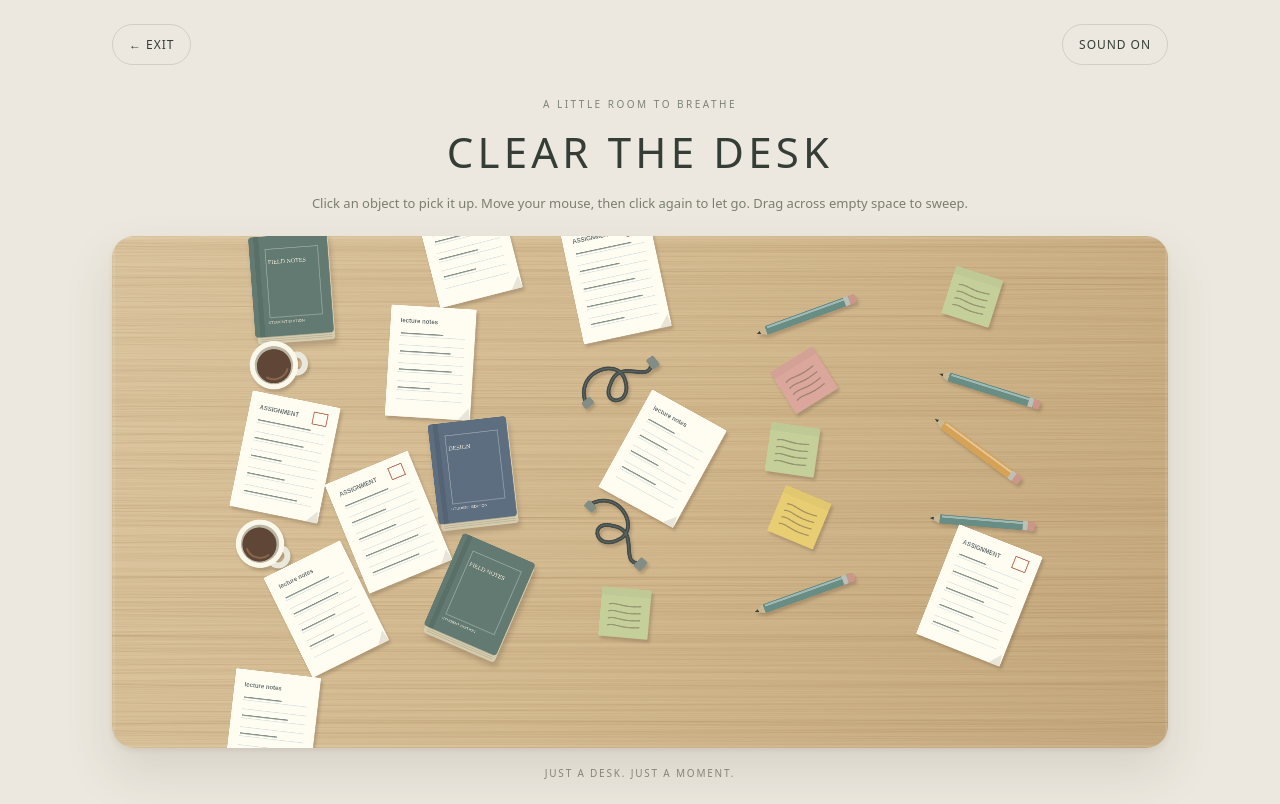
After one commit to wilson-byte-vc/carry-stress-management, a Flask app: page /game/clear-desk in a window 1280 px wide. The commit adds this page. Run offline with Flask 3, Linux system fonts and the light colour scheme; the visitor is signed in with stand-in values (Sample User, id 1); parts of the project's set-up code (start-up, migrations or seed data) failed here and were passed over; some libraries are stand-ins or nearby versions.

Commit message:
Update project

```diff
--- a/app.py
+++ b/app.py
@@ -1322,6 +1322,12 @@ def play_keep_the_light():
     return render_template("keep_the_light.html")
 
 
+@app.route("/game/clear-desk")
+@login_required
+def play_clear_desk():
+    return render_template("clear_desk.html")
+
+
 @app.route("/game/target-range")
 @login_required
 def play_target_range():
@@ -1345,7 +1351,9 @@ def meditate_complete():
 @app.route("/games/<slug>")
 @login_required
 def play_game(slug):
-    titles = {"crush": "Crush a Word", "break": "Break the Pile", "targets": "Target Range"}
+    if slug == "targets":
+        return render_template("target_range.html")
+    titles = {"crush": "Crush a Word", "break": "Break the Pile"}
     if slug not in titles:
         abort(404)
     return render_template("play_game.html", slug=slug, title=titles[slug])
--- /dev/null
+++ b/static/js/clear-desk.js
@@ -0,0 +1,333 @@
+(() => {
+  'use strict';
+  const canvas = document.getElementById('desk');
+  const ctx = canvas.getContext('2d');
+  const finish = document.getElementById('finish');
+  const again = document.getElementById('again');
+  const soundButton = document.getElementById('sound');
+  const reduced = matchMedia('(prefers-reduced-motion: reduce)').matches;
+  const rand = (a, b) => a + Math.random() * (b - a);
+  const clamp = (v, a, b) => Math.max(a, Math.min(b, v));
+  const types = {
+    paper: { w: 76, h: 99, mass: .55, drag: 1.5, bounce: .18 },
+    assignment: { w: 80, h: 105, mass: .6, drag: 1.6, bounce: .18 },
+    note: { w: 44, h: 44, mass: .3, drag: 2.1, bounce: .2 },
+    book: { w: 70, h: 94, mass: 3.8, drag: 3.2, bounce: .12 },
+    pencil: { w: 94, h: 8, mass: .45, drag: 1.1, bounce: .4 },
+    cup: { w: 43, h: 43, mass: 2.1, drag: 2.2, bounce: .3 },
+    cable: { w: 86, h: 45, mass: .8, drag: 2.4, bounce: .1 }
+  };
+  let width = 0, height = 0, bodies = [], particles = [], trail = [];
+  let pointer = null, brush = null, complete = false, accumulator = 0, last = 0;
+  let grabbed = null;
+  let clickCarry = false;
+  let audio = null, noise = null, sound = true, lastSound = 0;
+  const keys = new Set();
+  let wood;
+
+  function initAudio() {
+    if (!sound) return;
+    try {
+      if (!audio) {
+        audio = new (window.AudioContext || window.webkitAudioContext)();
+        noise = audio.createBuffer(1, audio.sampleRate * .25, audio.sampleRate);
+        const data = noise.getChannelData(0);
+        for (let i = 0; i < data.length; i++) data[i] = Math.random() * 2 - 1;
+      }
+      if (audio.state === 'suspended') audio.resume().catch(() => {});
+    } catch (_) { audio = null; }
+  }
+  function impact(body, speed, clearing = false) {
+    if (!sound || !audio || audio.state !== 'running' || speed < 35) return;
+    const now = audio.currentTime;
+    if (now - lastSound < .035) return;
+    lastSound = now;
+    const paper = ['paper', 'assignment', 'note', 'cable'].includes(body.kind);
+    const gain = audio.createGain();
+    const filter = audio.createBiquadFilter();
+    filter.type = 'lowpass';
+    filter.frequency.value = paper ? 1500 : 1100;
+    const source = paper ? audio.createBufferSource() : audio.createOscillator();
+    if (paper) source.buffer = noise;
+    else {
+      source.type = 'sine';
+      source.frequency.setValueAtTime(body.kind === 'cup' ? 680 : body.kind === 'pencil' ? 360 : 115, now);
+      source.frequency.exponentialRampToValueAtTime(body.kind === 'cup' ? 330 : 65, now + .12);
+    }
+    const duration = paper ? .16 : .14;
+    gain.gain.setValueAtTime(.001, now);
+    gain.gain.exponentialRampToValueAtTime(clamp(speed / 7000, .015, .075) * (clearing ? .7 : 1), now + .008);
+    gain.gain.exponentialRampToValueAtTime(.001, now + duration);
+    source.connect(filter).connect(gain).connect(audio.destination);
+    source.start(now); source.stop(now + duration);
+    source.onended = () => { source.disconnect(); filter.disconnect(); gain.disconnect(); };
+  }
+
+  function rounded(c, x, y, w, h, r, fill) {
+    c.fillStyle = fill; c.beginPath(); c.roundRect(x, y, w, h, r); c.fill();
+  }
+  function texture(body) {
+    const surface = document.createElement('canvas');
+    surface.width = (body.w + 24) * 2; surface.height = (body.h + 24) * 2;
+    const c = surface.getContext('2d'); c.scale(2, 2); c.translate(12, 12);
+    const w = body.w, h = body.h;
+    const ink = '#6f7978';
+    if (body.kind === 'paper' || body.kind === 'assignment') {
+      rounded(c, 0, 0, w, h, 1, '#fffdf2');
+      c.fillStyle = '#d8e2e1';
+      for (let y = 30; y < h - 9; y += 9) c.fillRect(10, y, w - 20, .7);
+      c.fillStyle = ink; c.font = 'bold 6px sans-serif';
+      c.fillText(body.kind === 'assignment' ? 'ASSIGNMENT' : 'lecture notes', 10, 17, w - 20);
+      c.fillStyle = '#85938d';
+      for (let y = 27; y < h - 15; y += 18) c.fillRect(11, y, rand(w * .3, w * .65), 1.3);
+      c.fillStyle = '#e8e4d7'; c.beginPath(); c.moveTo(w - 12, h); c.lineTo(w - 2, h - 12); c.lineTo(w, h); c.fill();
+      if (body.kind === 'assignment') { c.strokeStyle = '#b8745c'; c.lineWidth = 1; c.strokeRect(w - 25, 9, 14, 12); }
+    } else if (body.kind === 'book') {
+      rounded(c, 2, 4, w - 1, h - 2, 3, '#d5ccae');
+      for (let y = h - 7; y < h; y += 2) { c.fillStyle = '#aea68f'; c.fillRect(5, y, w - 7, .5); }
+      rounded(c, 0, 0, w, h - 5, 3, body.color);
+      c.fillStyle = '#00000018'; c.fillRect(5, 0, 5, h - 5);
+      c.strokeStyle = '#ffffff45'; c.strokeRect(16, 13, w - 26, h - 37);
+      c.fillStyle = '#f5edd9'; c.font = '6px serif'; c.fillText(body.label, 18, 28, w - 26);
+      c.font = '4px sans-serif'; c.fillText('STUDENT EDITION', 14, h - 18, w - 20);
+    } else if (body.kind === 'note') {
+      rounded(c, 0, 0, w, h, 1, body.color);
+      c.fillStyle = '#00000008'; c.fillRect(0, 0, w, 8);
+      c.strokeStyle = '#72695490'; c.lineWidth = 1.3;
+      for (let y = 17; y < h - 7; y += 7) { c.beginPath(); c.moveTo(8, y); c.bezierCurveTo(16, y - 3, 20, y + 3, w - 9, y); c.stroke(); }
+    } else if (body.kind === 'pencil') {
+      rounded(c, 10, 0, w - 16, h, 1, body.color);
+      c.fillStyle = '#ffffff60'; c.fillRect(12, 1, w - 20, 2);
+      c.fillStyle = '#c9b893'; c.beginPath(); c.moveTo(10, 0); c.lineTo(0, h / 2); c.lineTo(10, h); c.fill();
+      c.fillStyle = '#3c3d37'; c.beginPath(); c.moveTo(4, h / 2 - 1.5); c.lineTo(0, h / 2); c.lineTo(4, h / 2 + 1.5); c.fill();
+      rounded(c, w - 7, 0, 7, h, 2, '#cc9688'); c.fillStyle = '#bcc0b7'; c.fillRect(w - 12, 0, 5, h);
+    } else if (body.kind === 'cup') {
+      c.strokeStyle = '#e9e8db'; c.lineWidth = 6; c.beginPath(); c.ellipse(w - 1, h / 2, 8, 9, 0, 0, Math.PI * 2); c.stroke();
+      c.fillStyle = '#faf8ea'; c.beginPath(); c.arc(w / 2, h / 2, w / 2, 0, Math.PI * 2); c.fill();
+      c.fillStyle = '#bbb6a4'; c.beginPath(); c.arc(w / 2, h / 2, w / 2 - 5, 0, Math.PI * 2); c.fill();
+      c.fillStyle = '#604637'; c.beginPath(); c.arc(w / 2, h / 2 + 1, w / 2 - 7, 0, Math.PI * 2); c.fill();
+      c.strokeStyle = '#bd936270'; c.lineWidth = 2; c.beginPath(); c.arc(w / 2, h / 2, w / 2 - 10, .3, 2.2); c.stroke();
+    } else {
+      c.strokeStyle = '#424b47'; c.lineWidth = 4; c.lineCap = 'round';
+      c.beginPath(); c.moveTo(4, 20); c.bezierCurveTo(13, -10, 53, 1, 50, 22); c.bezierCurveTo(42, 53, 12, 32, 35, 20); c.bezierCurveTo(59, 4, 65, 44, 80, 29); c.stroke();
+      c.strokeStyle = '#ffffff28'; c.lineWidth = 1; c.stroke();
+      rounded(c, 0, 17, 11, 8, 2, '#828d86'); rounded(c, 77, 23, 9, 12, 2, '#828d86');
+    }
+    return surface;
+  }
+  function makeWood() {
+    wood = document.createElement('canvas'); wood.width = width * 2; wood.height = height * 2;
+    const c = wood.getContext('2d'); c.scale(2, 2);
+    const g = c.createLinearGradient(0, 0, width, height); g.addColorStop(0, '#ddc7a1'); g.addColorStop(.5, '#d5bb91'); g.addColorStop(1, '#c7ab80'); c.fillStyle = g; c.fillRect(0, 0, width, height);
+    for (let i = 0; i < height * 2; i++) {
+      const y = rand(0, height); c.strokeStyle = `rgba(110,77,39,${rand(.018,.055)})`; c.lineWidth = rand(.3, 1);
+      c.beginPath(); c.moveTo(0, y); c.bezierCurveTo(width * .3, y + rand(-9, 9), width * .7, y + rand(-9, 9), width, y + rand(-3, 3)); c.stroke();
+    }
+    c.strokeStyle = '#8c673423'; c.lineWidth = 1;
+    for (let y = height / 3; y < height; y += height / 3) { c.beginPath(); c.moveTo(0, y); c.lineTo(width, y); c.stroke(); }
+    c.strokeStyle = '#ffffff30'; c.strokeRect(2, 2, width - 4, height - 4);
+  }
+  function resize() {
+    const rect = canvas.getBoundingClientRect(), oldW = width, oldH = height;
+    width = rect.width; height = rect.height;
+    const dpr = Math.min(devicePixelRatio || 1, 2);
+    canvas.width = Math.round(width * dpr); canvas.height = Math.round(height * dpr);
+    ctx.setTransform(dpr, 0, 0, dpr, 0, 0);
+    if (oldW) bodies.forEach(b => { b.x *= width / oldW; b.y *= height / oldH; });
+    stop(); makeWood();
+  }
+  function reset(focusDesk = false) {
+    stop(); complete = false; finish.hidden = true; bodies = []; particles = []; trail = [];
+    const scale = clamp(width / 660, .62, 1.12);
+    const kinds = ['book','paper','assignment','pencil','note','cup','paper','cable','note','pencil','assignment','book','paper','note','pencil','cup','assignment','cable','note','pencil','paper','book','note','pencil','assignment','paper'];
+    kinds.forEach((kind, i) => {
+      const t = types[kind];
+      const b = { ...t, kind, w: t.w * scale, h: t.h * scale,
+        x: width * (.16 + (i % 5) * .165) + rand(-12,12),
+        y: height * (.14 + Math.floor(i / 5) * .14) + rand(-12,12),
+        angle: rand(-.75,.75), vx: 0, vy: 0, spin: 0, fall: 0, phase: rand(0,6.28),
+        color: kind === 'book' ? ['#627a72','#aa755b','#5d6e80'][i % 3] : kind === 'note' ? ['#e8cd72','#c5cf9a','#dba69b'][i % 3] : ['#d6a255','#688d84'][i % 2],
+        label: ['FIELD NOTES','LITERATURE','DESIGN'][i % 3] };
+      b.invMass = 1 / b.mass; b.inertia = b.mass * (b.w*b.w + b.h*b.h) / 12;
+      b.sprite = texture(b); bodies.push(b);
+    });
+    if (focusDesk) canvas.focus({ preventScroll: true });
+  }
+
+  // Oriented-box contacts give long pencils and heavy books their own leverage.
+  function axes(b) { const c = Math.cos(b.angle), s = Math.sin(b.angle); return [{x:c,y:s},{x:-s,y:c}]; }
+  function collision(a, b) {
+    const aa = axes(a), ba = axes(b), dx = b.x-a.x, dy = b.y-a.y;
+    let overlap = Infinity, normal;
+    for (const n of [...aa, ...ba]) {
+      const ra = a.w/2*Math.abs(n.x*aa[0].x+n.y*aa[0].y) + a.h/2*Math.abs(n.x*aa[1].x+n.y*aa[1].y);
+      const rb = b.w/2*Math.abs(n.x*ba[0].x+n.y*ba[0].y) + b.h/2*Math.abs(n.x*ba[1].x+n.y*ba[1].y);
+      const d = dx*n.x+dy*n.y, penetration = ra+rb-Math.abs(d);
+      if (penetration <= 0) return;
+      if (penetration < overlap) { overlap = penetration; normal = {x:n.x*(d<0?-1:1),y:n.y*(d<0?-1:1)}; }
+    }
+    const n = normal, inv = a.invMass+b.invMass;
+    const correction = Math.max(0, overlap-.4)*.65/inv;
+    a.x -= n.x*correction*a.invMass; a.y -= n.y*correction*a.invMass;
+    b.x += n.x*correction*b.invMass; b.y += n.y*correction*b.invMass;
+    const velocity = (b.vx-a.vx)*n.x+(b.vy-a.vy)*n.y;
+    if (velocity >= 0) return;
+    const impulse = -(1+Math.min(a.bounce,b.bounce))*velocity/inv;
+    a.vx -= impulse*n.x*a.invMass; a.vy -= impulse*n.y*a.invMass;
+    b.vx += impulse*n.x*b.invMass; b.vy += impulse*n.y*b.invMass;
+    const tangent = (b.vx-a.vx)*-n.y+(b.vy-a.vy)*n.x;
+    const friction = clamp(-tangent/inv,-impulse*.2,impulse*.2);
+    a.vx += friction*n.y*a.invMass; a.vy -= friction*n.x*a.invMass;
+    b.vx -= friction*n.y*b.invMass; b.vy += friction*n.x*b.invMass;
+    a.spin = clamp(a.spin-friction*Math.min(a.w,a.h)/a.inertia,-18,18);
+    b.spin = clamp(b.spin-friction*Math.min(b.w,b.h)/b.inertia,-18,18);
+    if (-velocity > 90) { impact(a, -velocity); dust((a.x+b.x)/2,(a.y+b.y)/2,-velocity); }
+  }
+  function dust(x,y,speed) {
+    if (reduced || particles.length > 70) return;
+    for(let i=0;i<3;i++) particles.push({x,y,vx:rand(-1,1)*Math.min(speed,200)*.2,vy:rand(-1,1)*40,life:.3,max:.3});
+  }
+  function sweep(from, to, seconds) {
+    if (complete) return;
+    const dx = to.x-from.x, dy = to.y-from.y, distance = Math.hypot(dx,dy);
+    if (distance < .2) return;
+    const speed = clamp(distance/Math.max(seconds,.008),30,2200);
+    const nx = dx/distance, ny = dy/distance, radius = width < 600 ? 26 : 30;
+    for (const b of bodies) {
+      if (b.fall) continue;
+      // Sample the entire stroke so even a fast swipe cannot skip a pencil.
+      const steps = Math.ceil(distance/8), c = Math.cos(b.angle), s = Math.sin(b.angle);
+      for (let i=0;i<=steps;i++) {
+        const px=from.x+dx*i/steps, py=from.y+dy*i/steps;
+        if(px<0||py<0||px>width||py>height) continue;
+        const lx=(px-b.x)*c+(py-b.y)*s, ly=-(px-b.x)*s+(py-b.y)*c;
+        const qx=clamp(lx,-b.w/2,b.w/2), qy=clamp(ly,-b.h/2,b.h/2);
+        if(Math.hypot(lx-qx,ly-qy)>radius) continue;
+        const along=b.vx*nx+b.vy*ny;
+        const target=clamp(speed*1.12+100,140,2300);
+        const impulse=Math.max(0,target-along)*(.85/(1+b.mass*.3));
+        b.vx+=nx*impulse; b.vy+=ny*impulse;
+        const rx=qx*c-qy*s, ry=qx*s+qy*c;
+        b.spin=clamp(b.spin+(rx*ny-ry*nx)*impulse*b.mass/b.inertia*.35,-20,20);
+        impact(b,speed); break;
+      }
+    }
+    if(!reduced) { trail.push({x:to.x,y:to.y,life:.18}); if(trail.length>24) trail.shift(); }
+  }
+  function physics(dt) {
+    if (keys.size && brush && !complete) {
+      const prev={...brush};
+      brush.x=clamp(brush.x+((keys.has('ArrowRight')?1:0)-(keys.has('ArrowLeft')?1:0))*500*dt,0,width);
+      brush.y=clamp(brush.y+((keys.has('ArrowDown')?1:0)-(keys.has('ArrowUp')?1:0))*500*dt,0,height);
+      if(keys.has('Space')) sweep(prev,brush,dt);
+    }
+    for(const b of bodies) {
+      if (grabbed && grabbed.body === b && brush) {
+        const stiffness = 240 / (1 + b.mass * .15);
+        const damping = 2 * Math.sqrt(stiffness);
+        b.vx += ((brush.x - grabbed.offsetX - b.x) * stiffness - b.vx * damping) * dt;
+        b.vy += ((brush.y - grabbed.offsetY - b.y) * stiffness - b.vy * damping) * dt;
+      }
+      b.x+=b.vx*dt; b.y+=b.vy*dt; b.angle+=b.spin*dt;
+      if(b.fall) { b.fall+=dt; continue; }
+      const damping=Math.exp(-b.drag*dt);
+      b.vx*=damping; b.vy*=damping; b.spin*=Math.exp(-1.6*dt);
+      // The centre of mass crossing an edge tips the whole object off the desk.
+      if((!grabbed || grabbed.body !== b) && (b.x<0||b.x>width||b.y<0||b.y>height)) { b.fall=dt; impact(b,Math.hypot(b.vx,b.vy),true); }
+    }
+    for(let pass=0;pass<2;pass++) for(let i=0;i<bodies.length;i++) for(let j=i+1;j<bodies.length;j++) {
+      const a=bodies[i],b=bodies[j];
+      if(a.fall||b.fall||Math.abs(a.x-b.x)>(a.w+a.h+b.w+b.h)/2||Math.abs(a.y-b.y)>(a.w+a.h+b.w+b.h)/2) continue;
+      collision(a,b);
+    }
+    bodies=bodies.filter(b=>b.fall<.36);
+    for(const p of particles) { p.x+=p.vx*dt;p.y+=p.vy*dt;p.life-=dt; }
+    particles=particles.filter(p=>p.life>0);
+    for(const p of trail) p.life-=dt;
+    trail=trail.filter(p=>p.life>0);
+    if(!bodies.length&&!complete) {
+      complete=true;stop();finish.hidden=false;again.focus({preventScroll:true});
+    }
+  }
+  function draw(time) {
+    ctx.clearRect(0,0,width,height);ctx.drawImage(wood,0,0,width,height);
+    for(const b of bodies) {
+      const speed=Math.hypot(b.vx,b.vy);
+      const paper=['paper','assignment','note'].includes(b.kind);
+      const flutter=paper&&!reduced?Math.sin(time*.017+b.phase)*Math.min(speed/1800,.09):0;
+      const fall=b.fall/.36;
+      ctx.save();ctx.translate(b.x,b.y);ctx.rotate(b.angle);
+      ctx.globalAlpha=1-fall;ctx.scale(1-fall*.3,1-fall*.3+flutter);
+      ctx.shadowColor='#35271e35';ctx.shadowBlur=b.kind==='book'?5:3+Math.abs(flutter)*70;ctx.shadowOffsetX=2;ctx.shadowOffsetY=b.kind==='book'?5:3+Math.abs(flutter)*35;
+      ctx.drawImage(b.sprite,-b.w/2-12,-b.h/2-12,b.w+24,b.h+24);ctx.restore();
+    }
+    for(const p of particles) {ctx.globalAlpha=p.life/p.max*.3;ctx.fillStyle='#fffae2';ctx.beginPath();ctx.arc(p.x,p.y,1.5,0,Math.PI*2);ctx.fill();}
+    ctx.globalAlpha=1;
+    if(trail.length>1) {ctx.lineCap='round';ctx.lineWidth=18;for(let i=1;i<trail.length;i++){ctx.strokeStyle=`rgba(255,250,231,${trail[i].life*.65})`;ctx.beginPath();ctx.moveTo(trail[i-1].x,trail[i-1].y);ctx.lineTo(trail[i].x,trail[i].y);ctx.stroke();}}
+    if(brush&&!complete) {ctx.strokeStyle=pointer!==null||keys.has('Space')?'#fffbedaa':'#fffbed60';ctx.lineWidth=1.5;ctx.beginPath();ctx.arc(brush.x,brush.y,width<600?26:30,0,Math.PI*2);ctx.stroke();}
+  }
+  function frame(time) {
+    accumulator+=Math.min((time-(last||time))/1000,.05);last=time;
+    while(accumulator>=1/120) {physics(1/120);accumulator-=1/120;}
+    draw(time);requestAnimationFrame(frame);
+  }
+  function position(e) {const r=canvas.getBoundingClientRect();return{x:e.clientX-r.left,y:e.clientY-r.top,time:e.timeStamp};}
+  function stop(cancelGrab = true) {
+    if (grabbed && cancelGrab) {
+      grabbed.body.vx = 0; grabbed.body.vy = 0; grabbed.body.spin = 0;
+    }
+    grabbed = null;
+    clickCarry = false;
+    const id=pointer;pointer=null;brush=null;keys.clear();trail=[];canvas.classList.remove('sweeping');
+    if(id!==null&&canvas.hasPointerCapture(id))canvas.releasePointerCapture(id);
+  }
+  canvas.addEventListener('pointerdown',e=>{
+    if(complete||pointer!==null||!e.isPrimary||e.button!==0)return;
+    if (clickCarry) { e.preventDefault(); stop(false); return; }
+    e.preventDefault();initAudio();canvas.focus({preventScroll:true});pointer=e.pointerId;brush=position(e);canvas.setPointerCapture(pointer);canvas.classList.add('sweeping');
+    for (let i = bodies.length - 1; i >= 0; i--) {
+      const b = bodies[i];
+      if (b.fall) continue;
+      const c = Math.cos(b.angle), s = Math.sin(b.angle);
+      const dx = brush.x - b.x, dy = brush.y - b.y;
+      const padding = e.pointerType === 'touch' ? 8 : 3;
+      if (Math.abs(dx*c + dy*s) > b.w/2 + padding || Math.abs(-dx*s + dy*c) > b.h/2 + padding) continue;
+      grabbed = { body: b, offsetX: dx, offsetY: dy };
+      b.vx = 0; b.vy = 0; b.spin = 0;
+      bodies.splice(i, 1); bodies.push(b);
+      break;
+    }
+  });
+  canvas.addEventListener('pointermove',e=>{
+    if(e.pointerId!==pointer)return;
+    if(e.pointerType==='mouse'&&!(e.buttons&1)){stop();return;}
+    const samples=e.getCoalescedEvents?e.getCoalescedEvents():[];
+    for(const sample of samples.length?samples:[e]){const next=position(sample);if(!grabbed)sweep(brush,next,(next.time-brush.time)/1000);brush=next;}
+  });
+  canvas.addEventListener('pointerup', e => {
+    if (e.pointerId !== pointer) return;
+    if (grabbed && e.pointerType === 'mouse') {
+      clickCarry = true;
+      const id = pointer; pointer = null;
+      if (canvas.hasPointerCapture(id)) canvas.releasePointerCapture(id);
+    } else stop(false);
+  });
+  ['pointercancel','lostpointercapture'].forEach(name=>canvas.addEventListener(name,e=>{if(e.pointerId===pointer)stop();}));
+  window.addEventListener('pointermove', e => {
+    if (clickCarry && e.pointerType === 'mouse' && e.isPrimary) brush = position(e);
+  });
+  window.addEventListener('pointerdown', e => {
+    if (clickCarry && e.button === 0 && e.target !== canvas) stop(false);
+  });
+  canvas.addEventListener('keydown', e => {
+    if (e.code === 'Escape' && grabbed) { e.preventDefault(); stop(); }
+  });
+  canvas.addEventListener('keydown',e=>{if(!['ArrowLeft','ArrowRight','ArrowUp','ArrowDown','Space'].includes(e.code)||complete)return;e.preventDefault();initAudio();if(!brush)brush={x:width/2,y:height/2};keys.add(e.code);});
+  window.addEventListener('keyup',e=>keys.delete(e.code));
+  canvas.addEventListener('blur',stop);window.addEventListener('blur',stop);
+  document.addEventListener('visibilitychange',()=>{stop();last=0;accumulator=0;});
+  soundButton.addEventListener('click',()=>{sound=!sound;soundButton.textContent=sound?'SOUND ON':'SOUND OFF';soundButton.setAttribute('aria-pressed',String(sound));soundButton.setAttribute('aria-label',sound?'Sound enabled. Toggle sound':'Sound disabled. Toggle sound');if(sound)initAudio();});
+  again.addEventListener('click',()=>{initAudio();reset(true);});
+  new ResizeObserver(resize).observe(canvas);
+  resize();reset();requestAnimationFrame(frame);
+})();
--- /dev/null
+++ b/templates/clear_desk.html
@@ -0,0 +1,60 @@
+<!DOCTYPE html>
+<html lang="en">
+<head>
+  <meta charset="UTF-8">
+  <meta name="viewport" content="width=device-width, initial-scale=1.0, viewport-fit=cover">
+  <meta name="theme-color" content="#ece8df">
+  <title>Clear the Desk — Carry</title>
+  <style>
+    * { box-sizing: border-box; }
+    [hidden] { display: none !important; }
+    body { margin: 0; background: #ece8df; color: #343d36; font-family: ui-sans-serif, system-ui, sans-serif; }
+    main { width: min(100%, 1120px); margin: auto; padding: 24px 32px; }
+    header { display: flex; align-items: center; justify-content: space-between; gap: 16px; }
+    a, button { color: inherit; font: inherit; }
+    .exit, .sound { border: 1px solid #343d3626; background: transparent; padding: 11px 16px; border-radius: 24px; text-decoration: none; font-size: 12px; letter-spacing: .08em; cursor: pointer; }
+    a:focus-visible, button:focus-visible, canvas:focus-visible { outline: 3px solid #6d8267; outline-offset: 4px; }
+    .title { text-align: center; margin: 26px 0 22px; }
+    .eyebrow { font-size: 10px; letter-spacing: .25em; color: #7d8376; }
+    h1 { font-size: clamp(26px, 4vw, 42px); letter-spacing: .1em; font-weight: 500; margin: 10px 0; }
+    .hint { font-size: 13px; color: #7b7d70; line-height: 1.6; }
+    .touch-hint { display: none; }
+    .desk { position: relative; height: min(64dvh, 640px); min-height: 320px; border-radius: 22px; box-shadow: 0 24px 50px #51432a20, 0 3px 5px #51432a15; }
+    canvas { display: block; width: 100%; height: 100%; border-radius: inherit; touch-action: none; user-select: none; cursor: grab; }
+    canvas.sweeping { cursor: grabbing; }
+    .finish { position: absolute; inset: 0; display: flex; flex-direction: column; align-items: center; justify-content: center; background: #ece8df35; border-radius: inherit; backdrop-filter: blur(2px); animation: appear .8s ease both; }
+    .finish h2 { font-weight: 400; font-size: clamp(50px, 10vw, 88px); letter-spacing: .18em; margin: 0 0 30px .18em; }
+    .actions { display: flex; gap: 12px; }
+    .actions button, .actions a { padding: 14px 27px; border-radius: 30px; border: 1px solid #343d3640; text-decoration: none; font-size: 11px; letter-spacing: .16em; cursor: pointer; }
+    .actions button { background: #394c3e; color: #fffdf5; }
+    .actions a { background: #f3eee3; }
+    footer { text-align: center; padding: 18px 0 0; font-size: 10px; letter-spacing: .18em; color: #898a7e; }
+    @keyframes appear { from { opacity: 0; transform: translateY(5px); } to { opacity: 1; transform: translateY(0); } }
+    @media (pointer: coarse) { .mouse-hint { display: none; } .touch-hint { display: inline; } }
+    @media (max-width: 600px) { main { padding: 18px 16px; } .title { margin: 20px 0; } .desk { height: 65dvh; min-height: 300px; border-radius: 16px; } }
+    @media (prefers-reduced-motion: reduce) { .finish { animation: none; } }
+  </style>
+</head>
+<body>
+  <main>
+    <header>
+      <a class="exit" href="{{ url_for('game') }}">← EXIT</a>
+      <button class="sound" id="sound" type="button" aria-pressed="true" aria-label="Sound enabled. Toggle sound">SOUND ON</button>
+    </header>
+    <div class="title">
+      <span class="eyebrow">A LITTLE ROOM TO BREATHE</span>
+      <h1>CLEAR THE DESK</h1>
+      <p class="hint" id="instructions"><span class="mouse-hint">Click an object to pick it up. Move your mouse, then click again to let go.</span><span class="touch-hint">Touch & hold an object, slide to carry it, then lift to let go.</span> Drag across empty space to sweep.</p>
+    </div>
+    <div class="desk">
+      <canvas id="desk" tabindex="0" aria-label="Messy desk. Sweep objects over any edge. Keyboard: arrow keys move the brush; hold Space while moving to sweep." aria-describedby="instructions">Sweep papers, books, pencils, cups, sticky notes and cables off the desk.</canvas>
+      <section class="finish" id="finish" aria-live="polite" hidden>
+        <h2>CLEAR.</h2>
+        <div class="actions"><button id="again" type="button">AGAIN</button><a href="{{ url_for('game') }}">EXIT</a></div>
+      </section>
+    </div>
+    <footer>JUST A DESK. JUST A MOMENT.</footer>
+  </main>
+  <script src="{{ url_for('static', filename='js/clear-desk.js') }}" defer></script>
+</body>
+</html>
```
Also changed, not shown: static/css/carry-ui.css (+8 -0 lines), templates/games.html (+30 -1 lines), templates/target_range.html (+62 -17 lines), 1 other file.
